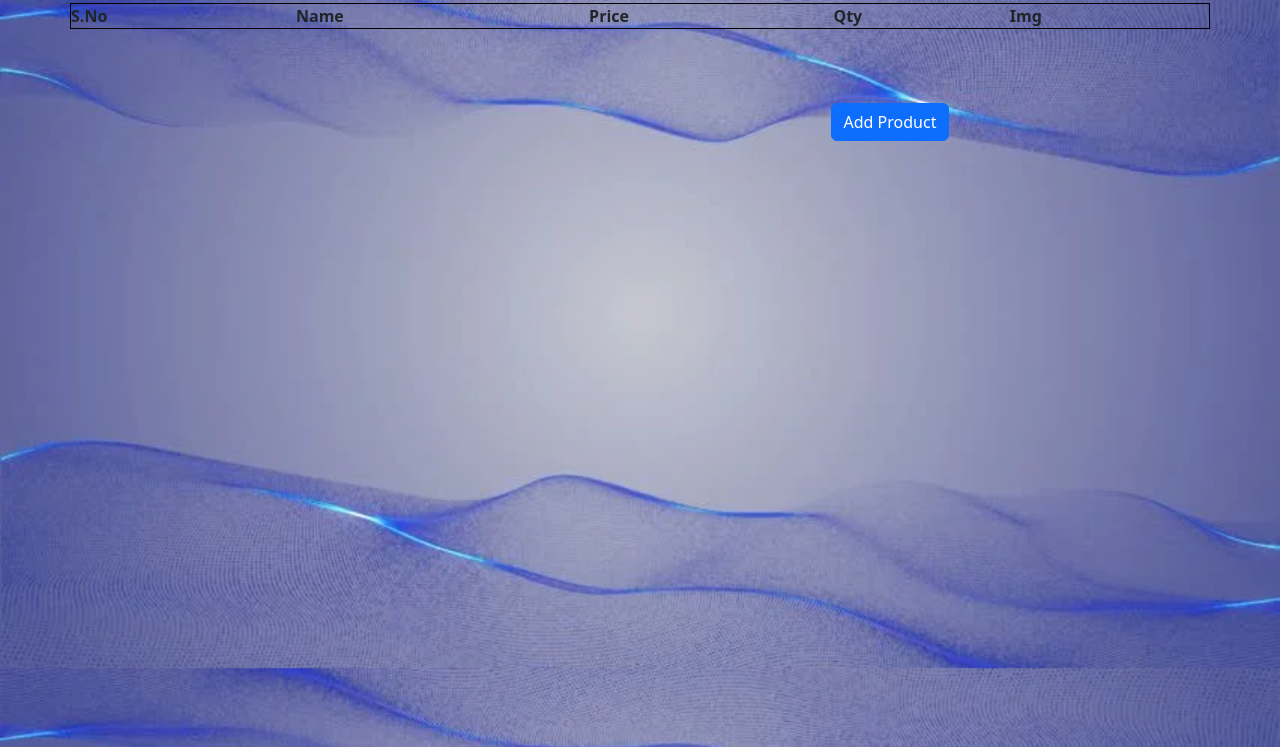
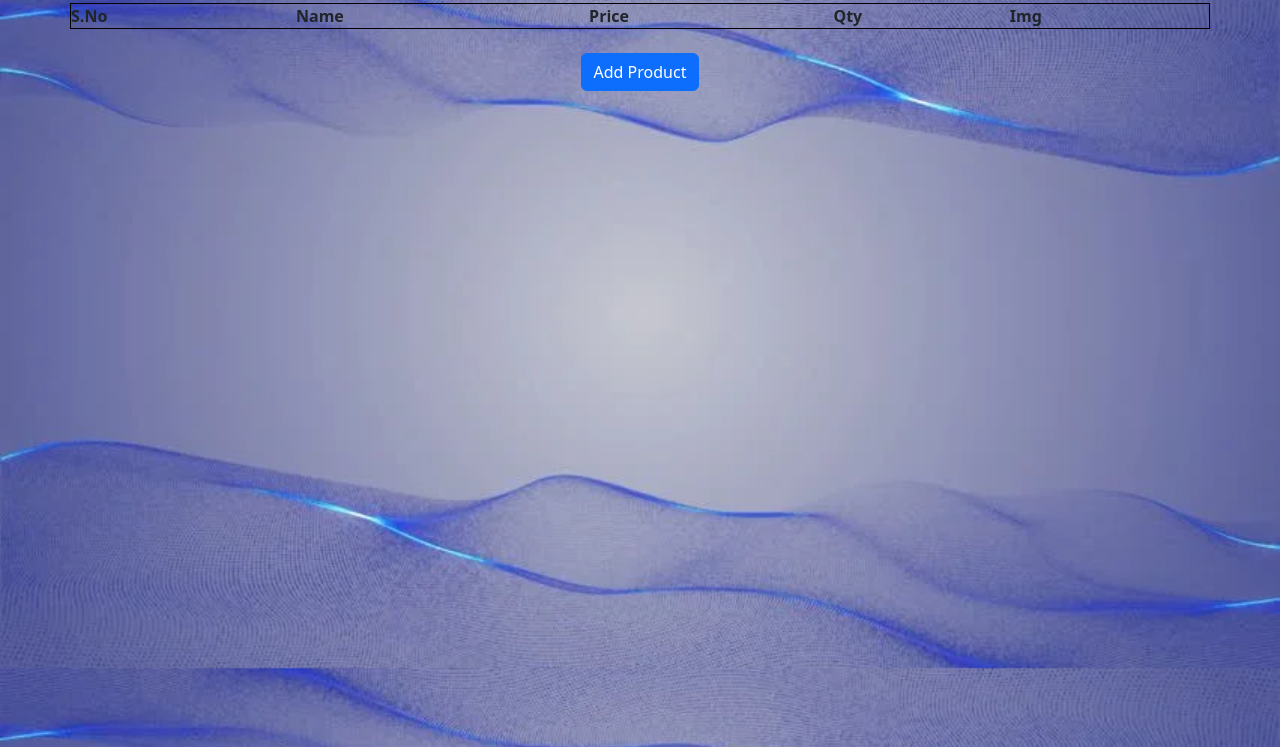
Before and after one commit to furqanalibaloch/Firebase-Data-assignment, a plain HTML site: page Admin_panel.html in a window 1280 px wide. Shown: the part 53-800 px from the top of the page. Drawn offline with nearby package versions, Linux system fonts and the light colour scheme; no server answers.

Commit message:
Update Admin_panel.html

```diff
--- a/Admin_panel.html
+++ b/Admin_panel.html
@@ -35,7 +35,7 @@
 
         <div class="container d-flex justify-content-center mt-4 " >
                 <div class="row" col-lg-12 lg-md-12 lg-sm-12>
-        <a href="./Add_Product.html"><button class="btn btn-primary" style="margin-left:500px ; margin-top: 50px;">Add Product</button></a>
+        <a href="./Add_Product.html"><button class="btn btn-primary">Add Product</button></a>
             </div>
             </div>
 
```
